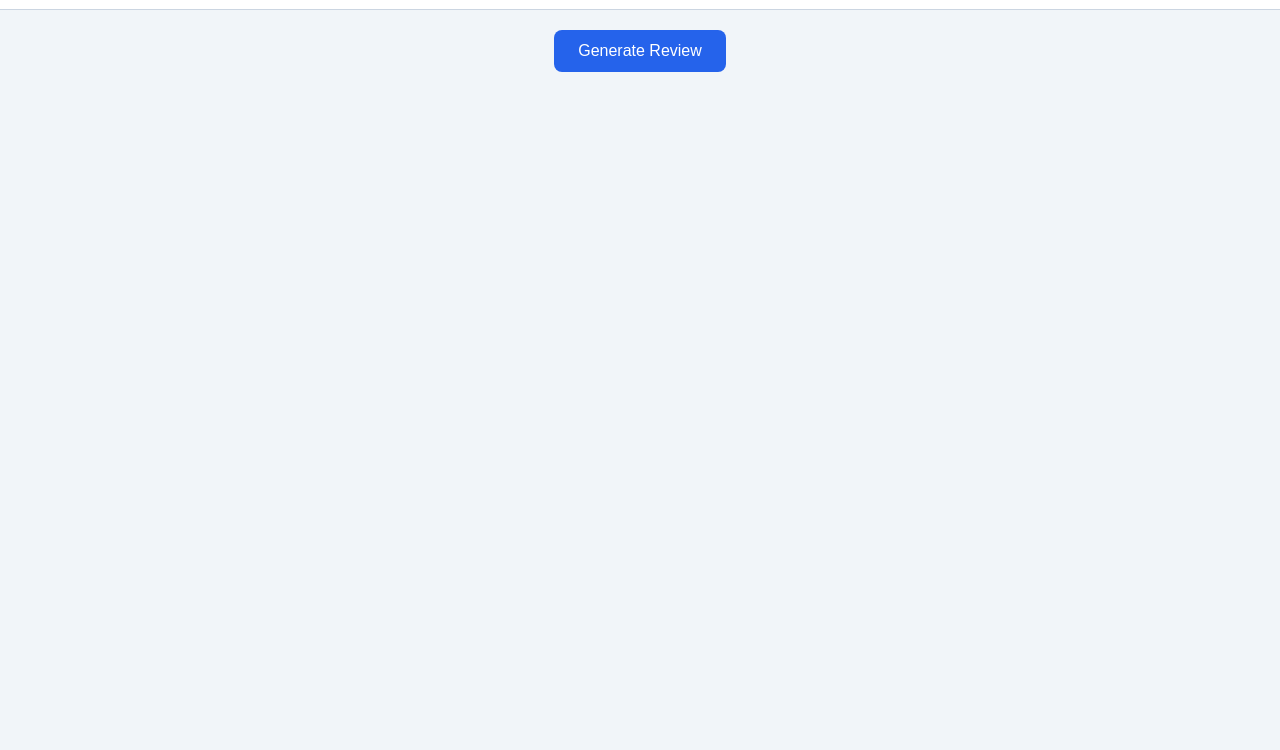
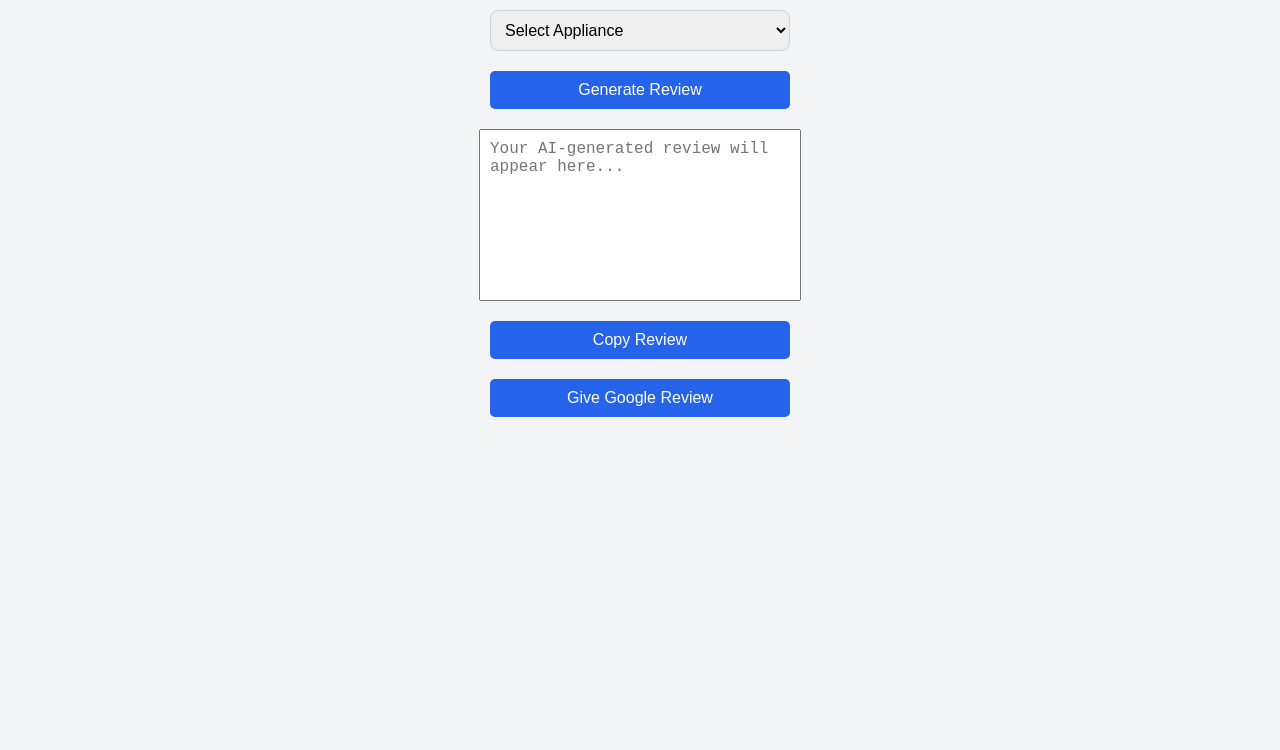
Before and after one commit to AESRAHUL/aes-review-ai, a website: page frontend/index.html in a window 1280 px wide. Shown: the part 110-860 px from the top of the page. Before the commit the page ends 800 px from the top, so only its background shows below. Drawn offline with Linux system fonts and the light colour scheme.

Commit message:
Updated frontend dropdown and review generation logic

```diff
--- a/frontend/index.html
+++ b/frontend/index.html
@@ -1,15 +1,71 @@
 <!DOCTYPE html>
 <html lang="en">
 <head>
-<link rel="stylesheet" href="style.css" />
   <meta charset="UTF-8">
-  <title>AES AI Review Generator</title>
+  <title>Appliance Review Generator</title>
+  <link rel="stylesheet" href="style.css">
+  <style>
+    body {
+      font-family: Arial, sans-serif;
+      background-color: #f3f4f6;
+      display: flex;
+      flex-direction: column;
+      align-items: center;
+      padding: 30px;
+    }
+    h1 {
+      color: #1f2937;
+    }
+    select, button, textarea {
+      margin: 10px 0;
+      padding: 10px;
+      width: 300px;
+      font-size: 16px;
+    }
+    button {
+      cursor: pointer;
+      background-color: #2563eb;
+      color: white;
+      border: none;
+      border-radius: 5px;
+    }
+    button:hover {
+      background-color: #1d4ed8;
+    }
+    textarea {
+      resize: none;
+      height: 150px;
+    }
+  </style>
 </head>
 <body>
-  <h1>Generate Appliance Review</h1>
-  <input type="text" id="applianceInput" placeholder="Enter appliance name" />
-  <button id="generateBtn">Generate Review</button>
-  <p id="reviewResult"></p>
+  <h1>AES Appliance Review Generator</h1>
+
+  <select id="applianceSelect">
+    <option value="" disabled selected>Select Appliance</option>
+    <option value="AC">AC</option>
+    <option value="Fridge">Fridge</option>
+    <option value="Washing Machine">Washing Machine</option>
+    <option value="Kitchen Chimney">Kitchen Chimney</option>
+    <option value="Microwave Oven">Microwave Oven</option>
+    <option value="Induction Cooker">Induction Cooker</option>
+    <option value="TV">TV</option>
+    <option value="Ceiling Fan">Ceiling Fan</option>
+    <option value="Cooler">Cooler</option>
+    <option value="Mixer Grinder">Mixer Grinder</option>
+    <option value="RO">RO</option>
+    <option value="Water Motor">Water Motor</option>
+  </select>
+
+  <button onclick="generateReview()">Generate Review</button>
+
+  <textarea id="reviewBox" placeholder="Your AI-generated review will appear here..." readonly></textarea>
+
+  <button onclick="copyReview()">Copy Review</button>
+
+  <a href="https://g.page/r/CftxxWmTeF7gEBE/review" target="_blank">
+    <button>Give Google Review</button>
+  </a>
 
   <script src="script.js"></script>
 </body>
--- a/frontend/script.js
+++ b/frontend/script.js
@@ -1,12 +1,19 @@
-document.getElementById('generateBtn').addEventListener('click', async () => {
-  const appliance = document.getElementById('applianceInput').value;
-  const responseElement = document.getElementById('reviewResult');
+async function generateReview() {
+  const appliance = document.getElementById("applianceSelect").value;
+  const reviewBox = document.getElementById("reviewBox");
+
+  if (!appliance) {
+    alert("Please select an appliance.");
+    return;
+  }
+
+  reviewBox.value = "Generating review, please wait...";
 
   try {
-    const response = await fetch('https://aes-review-ai.onrender.com/generate-review', {
-      method: 'POST',
+    const response = await fetch("https://aes-review-api.onrender.com/generate-review", {
+      method: "POST",
       headers: {
-        'Content-Type': 'application/json'
+        "Content-Type": "application/json"
       },
       body: JSON.stringify({ appliance })
     });
@@ -14,12 +21,19 @@ document.getElementById('generateBtn').addEventListener('click', async () => {
     const data = await response.json();
 
     if (data.review) {
-      responseElement.textContent = data.review;
+      reviewBox.value = data.review;
     } else {
-      responseElement.textContent = 'Failed to generate review.';
+      reviewBox.value = "Error generating review. Please try again.";
     }
   } catch (error) {
+    reviewBox.value = "Network error or API issue. Please try later.";
     console.error(error);
-    responseElement.textContent = 'Error generating review.';
   }
-});
+}
+
+function copyReview() {
+  const reviewBox = document.getElementById("reviewBox");
+  reviewBox.select();
+  document.execCommand("copy");
+  alert("Review copied!");
+}
```
